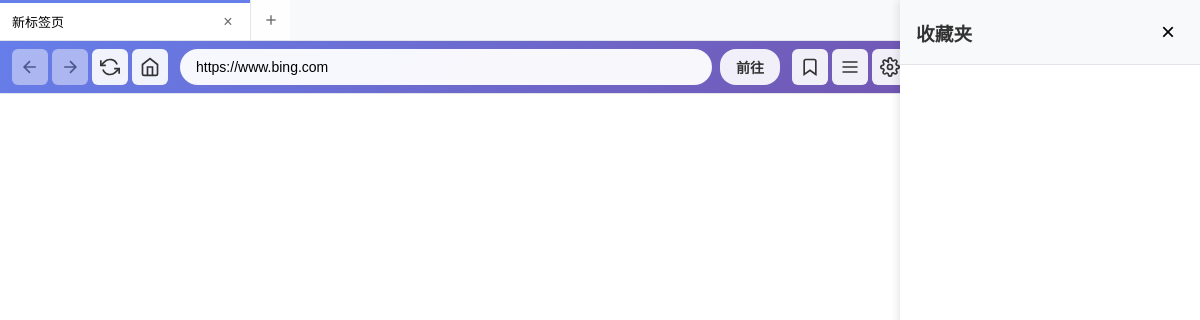
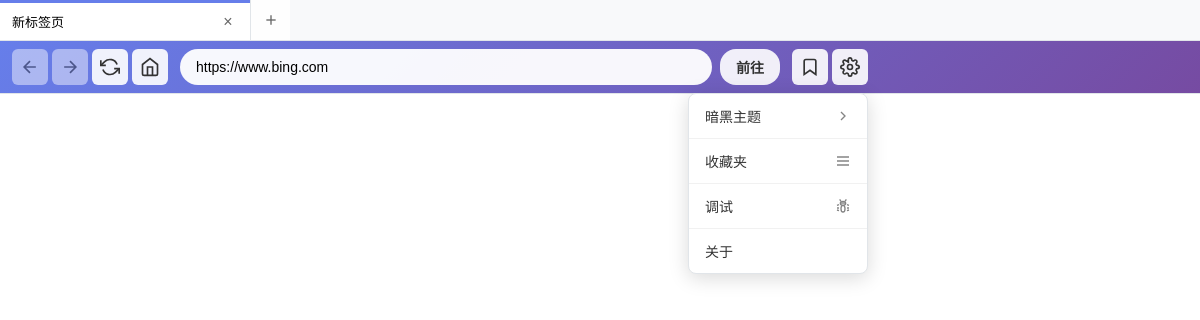
Before and after one commit to whyun-pages/my-browser, an Electron app: page src/index.html in a window 1200 px wide. Both pictures are taken after a click on the button 850 px from the left and 67 px from the top of the page. Shown: the top 320 px of the page. Drawn offline with Linux system fonts and the light colour scheme; no server answers.

Commit message:
feat: move collection list button to settings

```diff
--- a/src/index.html
+++ b/src/index.html
@@ -54,11 +54,7 @@
                         <path d="M19 21l-7-5-7 5V5a2 2 0 0 1 2-2h10a2 2 0 0 1 2 2z"/>
                     </svg>
                 </button>
-                <button id="bookmarks-list-btn" class="action-btn" title="查看收藏夹">
-                    <svg width="20" height="20" viewBox="0 0 24 24" fill="none" stroke="currentColor" stroke-width="2">
-                        <path d="M3 6h18M3 12h18M3 18h18"/>
-                    </svg>
-                </button>
+
 
                 <div class="settings-container">
                     <button id="settings-btn" class="action-btn" title="设置">
@@ -74,10 +70,28 @@
                                 <path d="M9 18l6-6-6-6"/>
                             </svg>
                         </div>
+                        <div id="bookmarks-list-btn" class="menu-item" title="查看收藏夹">
+                            <span>收藏夹</span>
+                            <svg width="16" height="16" viewBox="0 0 24 24" fill="none" stroke="currentColor" stroke-width="2">
+                                <path d="M3 6h18M3 12h18M3 18h18"/>
+                            </svg>
+                        </div>
                         <div class="menu-item" id="debug-menu">
                             <span>调试</span>
                             <svg width="16" height="16" viewBox="0 0 24 24" fill="none" stroke="currentColor" stroke-width="2">
-                                <path d="M9 18l6-6-6-6"/>
+                                <!-- Bug 头部 -->
+                                <ellipse cx="12" cy="8" rx="4" ry="3"/>
+                                <!-- Bug 身体 -->
+                                <ellipse cx="12" cy="16" rx="3" ry="5"/>
+                                <!-- Bug 眼睛 -->
+                                <circle cx="10.5" cy="7.5" r="0.5" fill="currentColor"/>
+                                <circle cx="13.5" cy="7.5" r="0.5" fill="currentColor"/>
+                                <!-- Bug 触角 -->
+                                <path d="M9 5l-2-3M15 5l2-3"/>
+                                <!-- Bug 腿部 -->
+                                <path d="M6 10l-3 1M18 10l3 1"/>
+                                <path d="M6 15l-3 0M18 15l3 0"/>
+                                <path d="M6 19l-3-1M18 19l3-1"/>
                             </svg>
                             <div class="submenu hidden">
                                 <div class="submenu-item" id="open-devtools">打开开发者工具</div>
```
